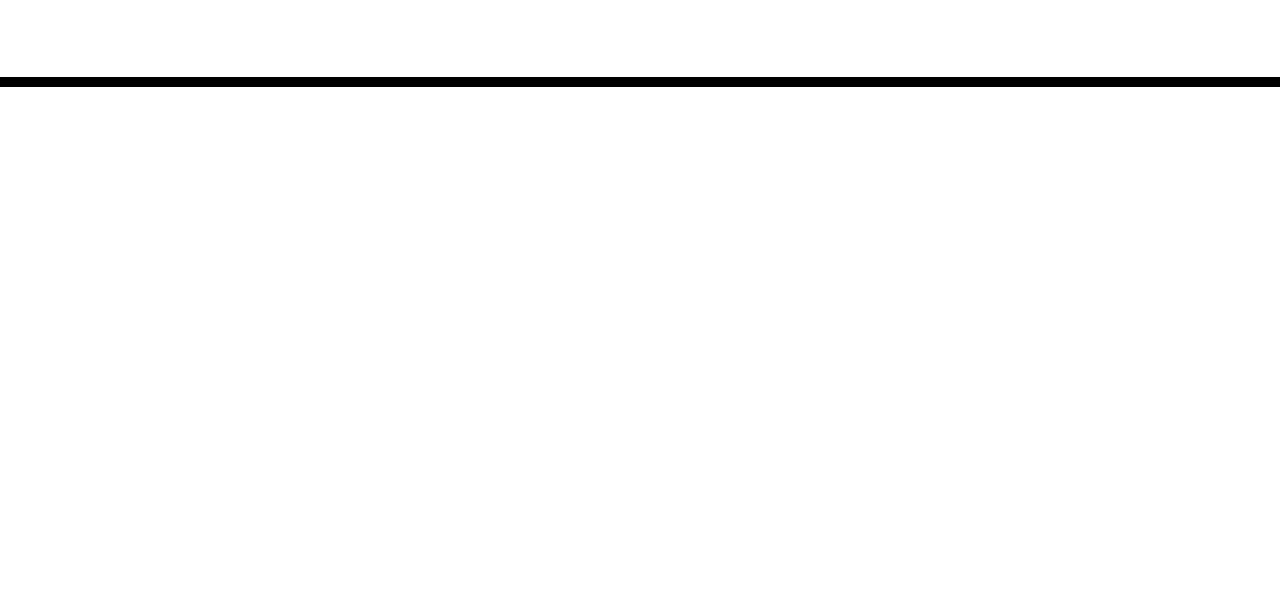
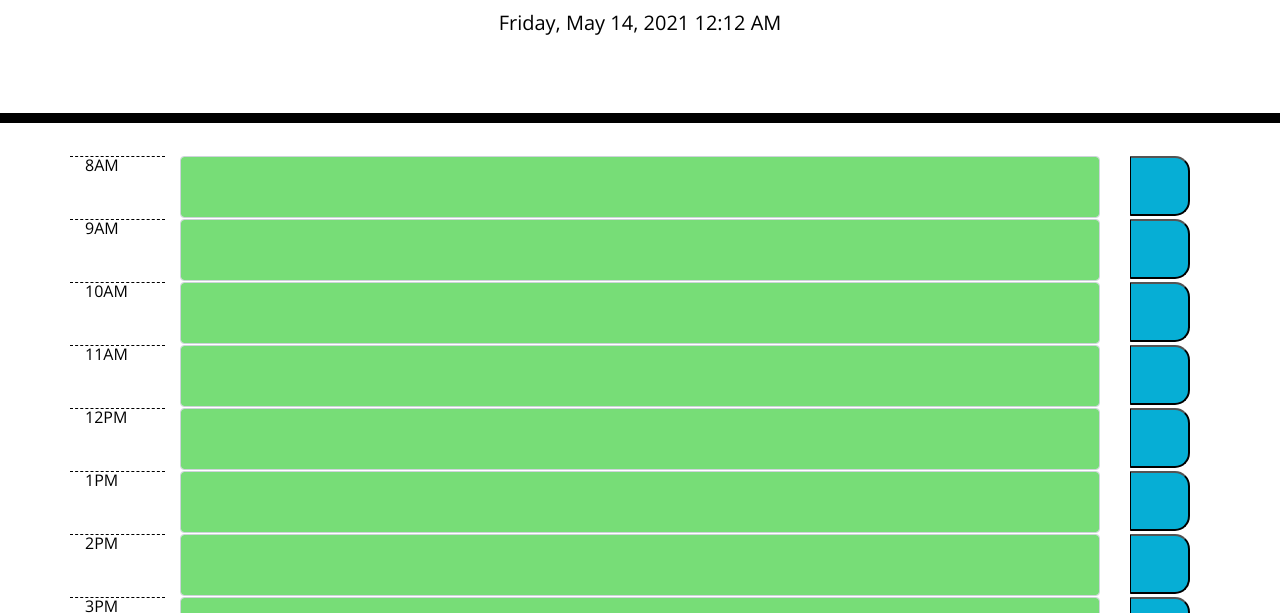
Before and after one commit to esherrow/workday-scheduler, a plain HTML site: page index.html in a window 1280 px wide. Shown: the part 181-794 px from the top of the page. Drawn offline with nearby package versions, Linux system fonts and the light colour scheme; files that its build step writes are made by us from their sources; a web font is replaced by a local one.

Commit message:
js added, css edited

```diff
--- a/assets/css/style.css
+++ b/assets/css/style.css
@@ -10,7 +10,7 @@ textarea{
   resize: none;
   color: #000000;
   border-left: 1px solid black;
-  padding: 10px;
+  /*padding:10px;*/
 }
 
 .jumbotron {
@@ -29,12 +29,12 @@ textarea{
   text-align: center;
   border-radius: 15px;
 }
-
 .row {
-  white-space: pre-wrap;
-  height: 80px;
+  /*white-space: pre-wrap;
+  /*height: 80px;*/
   border-top: 1px solid white;;
 }
+
 
 .hour {
   background-color: #ffffff;
@@ -63,6 +63,8 @@ textarea{
   border-bottom-right-radius: 15px;
   background-color: #06AED5;
   color: white;
+  height: 60px;
+  width: 60px;
 }
 
 .saveBtn i:hover {
--- /dev/null
+++ b/assets/js/script.js
@@ -0,0 +1,41 @@
+var currentDay = $("#currentDay");
+var container = $(".container");
+currentDay.text(moment().format("LLLL"));
+
+var currentHour = moment().hour();
+
+var hourArray=["8AM","9AM", "10AM", "11AM", "12PM", "1PM", "2PM", "3PM", "4PM", "5PM"];
+var militaryHourArray=[8, 9, 10, 11, 12, 13, 14, 15, 16, 17];
+
+for (let i = 0; i < militaryHourArray.length; i++) {
+    var time = ""
+    if(currentHour === militaryHourArray[i]){
+        time = "present";
+    }
+
+    if(currentHour > militaryHourArray[i]){
+        time = "past";
+    }
+
+    if(currentHour < militaryHourArray[i]){
+        time = "future";
+    }
+
+
+    container.append(`
+    <div class="time block row">
+        <div class="col-sm-1 hour">
+         ${hourArray[i]}
+        </div>
+        <div class="col-sm-10">
+
+          <textarea name="" id="" class="form-control w-100 ${time}"></textarea>
+
+        </div>
+        <div class="col-sm-1">
+          <button class="saveBtn"><span class="oi oi-lock-locked mr-2"></span></button>
+        </div>
+      </div>
+    `)
+
+}
--- a/index.html
+++ b/index.html
@@ -18,7 +18,8 @@
       href="https://fonts.googleapis.com/css?family=Open+Sans&display=swap"
       rel="stylesheet"
     />
-    <link rel="stylesheet" href="style.css" />
+    <link rel="stylesheet" href="https://cdnjs.cloudflare.com/ajax/libs/open-iconic/1.1.1/font/css/open-iconic-bootstrap.min.css" />
+    <link rel="stylesheet" href="./assets/css/style.css" />
     <title>Work Day Scheduler</title>
   </head>
 
@@ -30,9 +31,139 @@
     </header>
     <div class="container">
       <!-- Timeblocks go here -->
+
+
+
+
+
+
+
+
+      <!-- <div class="row">
+        <div class="col-sm-1 hour">
+          9am
+        </div>
+        <div class="col-sm-10">
+
+          <textarea name="" id="" class="form-control w-100"></textarea>
+
+        </div>
+        <div class="col-sm-1">
+          <button class="saveBtn">Save</button>
+        </div>
+      </div>
+      <div class="row">
+        <div class="col-sm-1 hour">
+          10am
+        </div>
+        <div class="col-sm-10">
+
+          <textarea name="" id="" class="form-control"></textarea>
+
+        </div>
+        <div class="col-sm-1">
+          <button class="saveBtn">Save</button>
+        </div>
+      </div>
+      <div class="row">
+        <div class="col-sm-1 hour">
+          11am
+        </div>
+        <div class="col-sm-10">
+
+          <textarea name="" id="" class="form-control"></textarea>
+
+        </div>
+        <div class="col-sm-1">
+          <button class="saveBtn">Save</button>
+        </div>
+      </div>
+      <div class="row">
+        <div class="col-sm-1 hour">
+          12pm
+        </div>
+        <div class="col-sm-10">
+
+          <textarea name="" id="" class="form-control"></textarea>
+
+        </div>
+        <div class="col-sm-1">
+          <button class="saveBtn">Save</button>
+        </div>
+      </div>
+      <div class="row">
+        <div class="col-sm-1 hour">
+          1pm
+        </div>
+        <div class="col-sm-10">
+
+          <textarea name="" id="" class="form-control"></textarea>
+
+        </div>
+        <div class="col-sm-1">
+          <button class="saveBtn">Save</button>
+        </div>
+      </div>
+      <div class="row">
+        <div class="col-sm-1 hour">
+          2pm
+        </div>
+        <div class="col-sm-10">
+
+          <textarea name="" id="" class="form-control"></textarea>
+
+        </div>
+        <div class="col-sm-1">
+          <button class="saveBtn">Save</button>
+        </div>
+      </div>
+      <div class="row">
+        <div class="col-sm-1 hour">
+          3pm
+        </div>
+        <div class="col-sm-10">
+
+          <textarea name="" id="" class="form-control"></textarea>
+
+        </div>
+        <div class="col-sm-1">
+          <button class="saveBtn">Save</button>
+        </div>
+      </div>
+      <div class="row">
+        <div class="col-sm-1 hour">
+          4pm
+        </div>
+        <div class="col-sm-10">
+
+          <textarea name="" id="" class="form-control"></textarea>
+
+        </div>
+        <div class="col-sm-1">
+          <button class="saveBtn">Save</button>
+        </div>
+      </div>
+      <div class="row">
+        <div class="col-sm-1 hour">
+          5pm
+        </div>
+        <div class="col-sm-10">
+
+          <textarea name="" id="" class="form-control"></textarea>
+
+        </div>
+        <div class="col-sm-1">
+          <button class="saveBtn">Save</button>
+        </div>
+      </div>
+     -->
+
+
     </div>
 
     <script src="https://code.jquery.com/jquery-3.4.1.min.js"></script>
     <script src="https://cdnjs.cloudflare.com/ajax/libs/moment.js/2.24.0/moment.min.js"></script>
+    <script src="./assets/js/script.js"></script>
+
   </body>
 </html>
```
